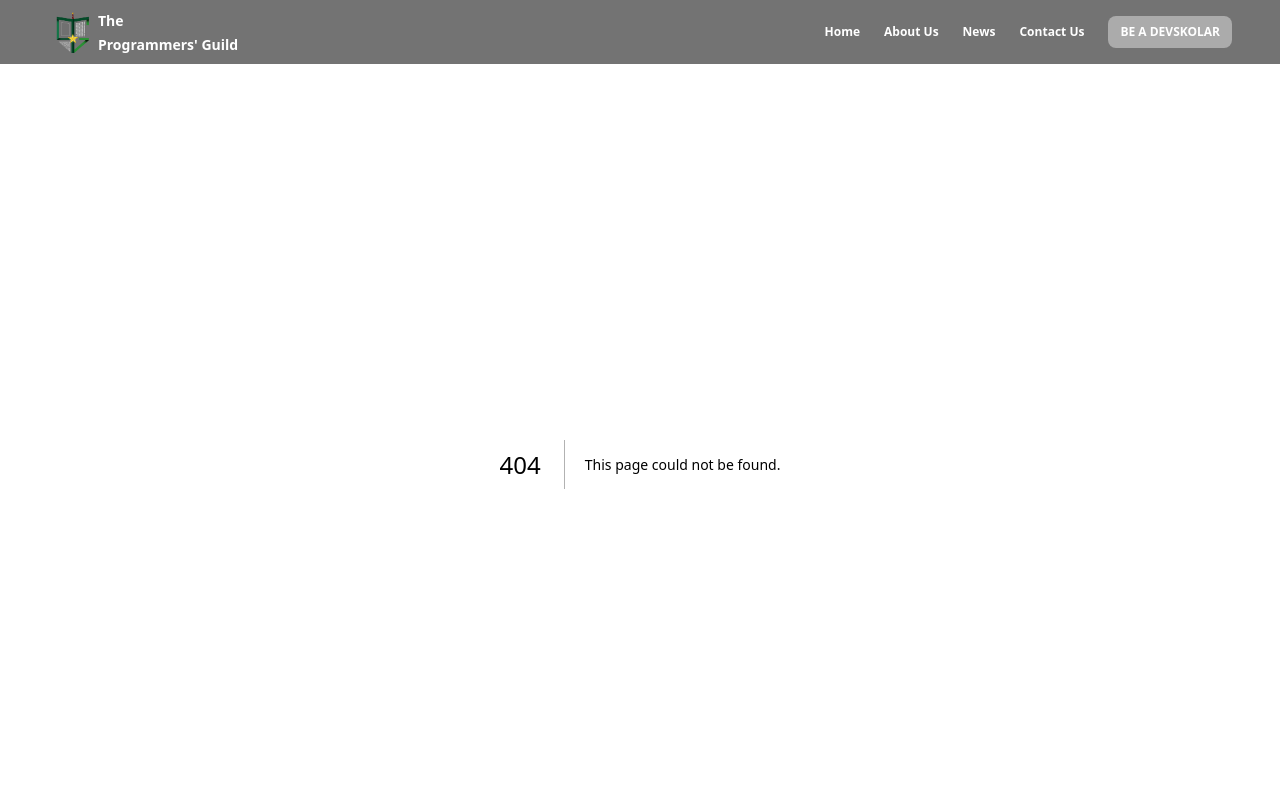
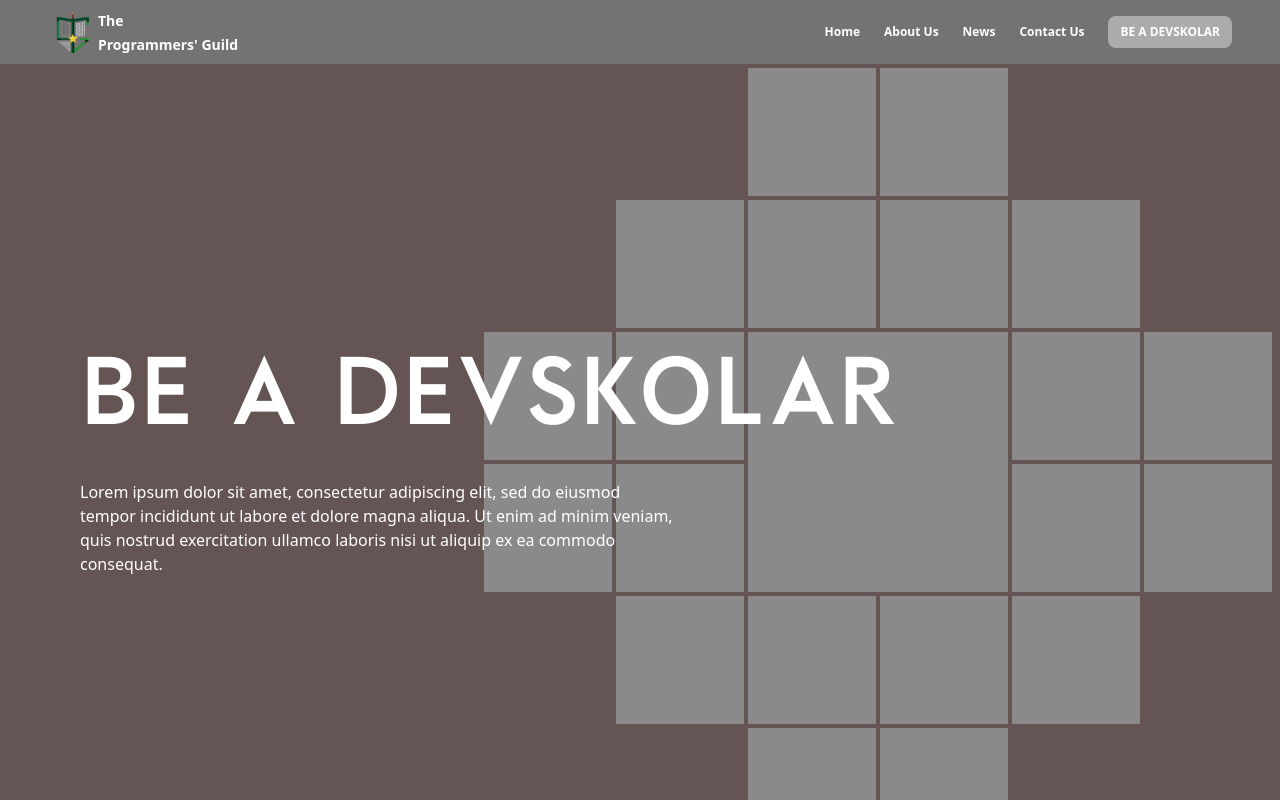
Before and after one commit to PUP-The-Programmers-Guild/TPGWebsite, a Next.js app: page /devskolarInfo in a window 1280 px wide. Before the commit this address had no page. Shown: the top 800 px of the page. Built offline with nearby package versions, Linux system fonts and the light colour scheme; what tailwind-gradient-mask-image would draw is missing.

Commit message:
Add devskolarInfo.tsx for [Be a Devskolar] - Info section

```diff
--- /dev/null
+++ b/src/pages/devskolarInfo.tsx
@@ -0,0 +1,55 @@
+export default function devskolarInfo() {
+  return (
+    <div className="relative grid min-h-screen content-center bg-[#6F5D5D]">
+      <div className="absolute z-0 grid h-full w-full content-center justify-end overflow-hidden bg-black/10">
+        <div className="relative flex flex-col px-2">
+          <div className="mb-1 flex flex-row justify-center gap-x-1">
+            <div className="h-32 w-32 bg-[#8a8a8a]"></div>
+            <div className="h-32 w-32 bg-[#8a8a8a]"></div>
+          </div>
+          <div className="mb-1 flex flex-row justify-center gap-x-1">
+            <div className="h-32 w-32 bg-[#8a8a8a]"></div>
+            <div className="h-32 w-32 bg-[#8a8a8a]"></div>
+            <div className="h-32 w-32 bg-[#8a8a8a]"></div>
+            <div className="h-32 w-32 bg-[#8a8a8a]"></div>
+          </div>
+          <div className="flex flex-row justify-center gap-x-1">
+            <div className="h-32 w-32 bg-[#8a8a8a]"></div>
+            <div className="h-32 w-32 bg-[#8a8a8a]"></div>
+            <div className="h-[8.25rem] w-[16.25rem] bg-[#8a8a8a]"></div>
+            <div className="h-32 w-32 bg-[#8a8a8a]"></div>
+            <div className="h-32 w-32 bg-[#8a8a8a]"></div>
+          </div>
+        </div>
+        <div className="relative flex flex-col px-2">
+          <div className="mb-1 flex flex-row justify-center gap-x-1">
+            <div className="h-32 w-32 bg-[#8a8a8a]"></div>
+            <div className="h-32 w-32 bg-[#8a8a8a]"></div>
+            <div className="h-32 w-[16.25rem] bg-[#8a8a8a]"></div>
+            <div className="h-32 w-32 bg-[#8a8a8a]"></div>
+            <div className="h-32 w-32 bg-[#8a8a8a]"></div>
+          </div>
+          <div className="mb-1 flex flex-row justify-center gap-x-1">
+            <div className="h-32 w-32 bg-[#8a8a8a]"></div>
+            <div className="h-32 w-32 bg-[#8a8a8a]"></div>
+            <div className="h-32 w-32 bg-[#8a8a8a]"></div>
+            <div className="h-32 w-32 bg-[#8a8a8a]"></div>
+          </div>
+          <div className="mb-1 flex flex-row justify-center gap-x-1">
+            <div className="h-32 w-32 bg-[#8a8a8a]"></div>
+            <div className="h-32 w-32 bg-[#8a8a8a]"></div>
+          </div>
+        </div>
+      </div>
+      <div className="z-10 flex flex-col gap-8 px-20 py-10 text-white">
+        <h1 className="font-tpgTitle text-8xl">BE A DEVSKOLAR</h1>
+        <p className="max-w-prose">
+          Lorem ipsum dolor sit amet, consectetur adipiscing elit, sed do
+          eiusmod tempor incididunt ut labore et dolore magna aliqua. Ut enim ad
+          minim veniam, quis nostrud exercitation ullamco laboris nisi ut
+          aliquip ex ea commodo consequat.
+        </p>
+      </div>
+    </div>
+  );
+}
```
